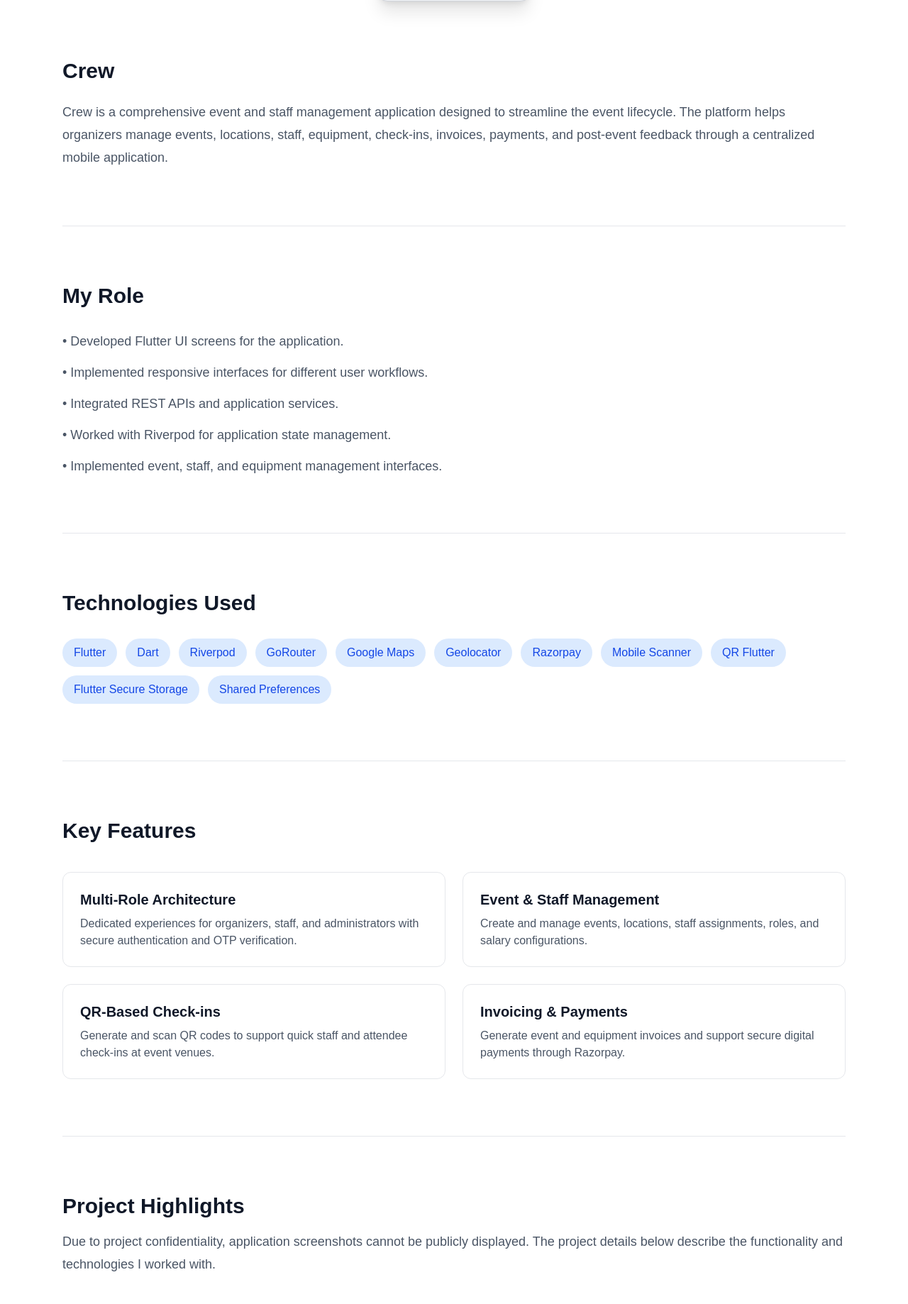
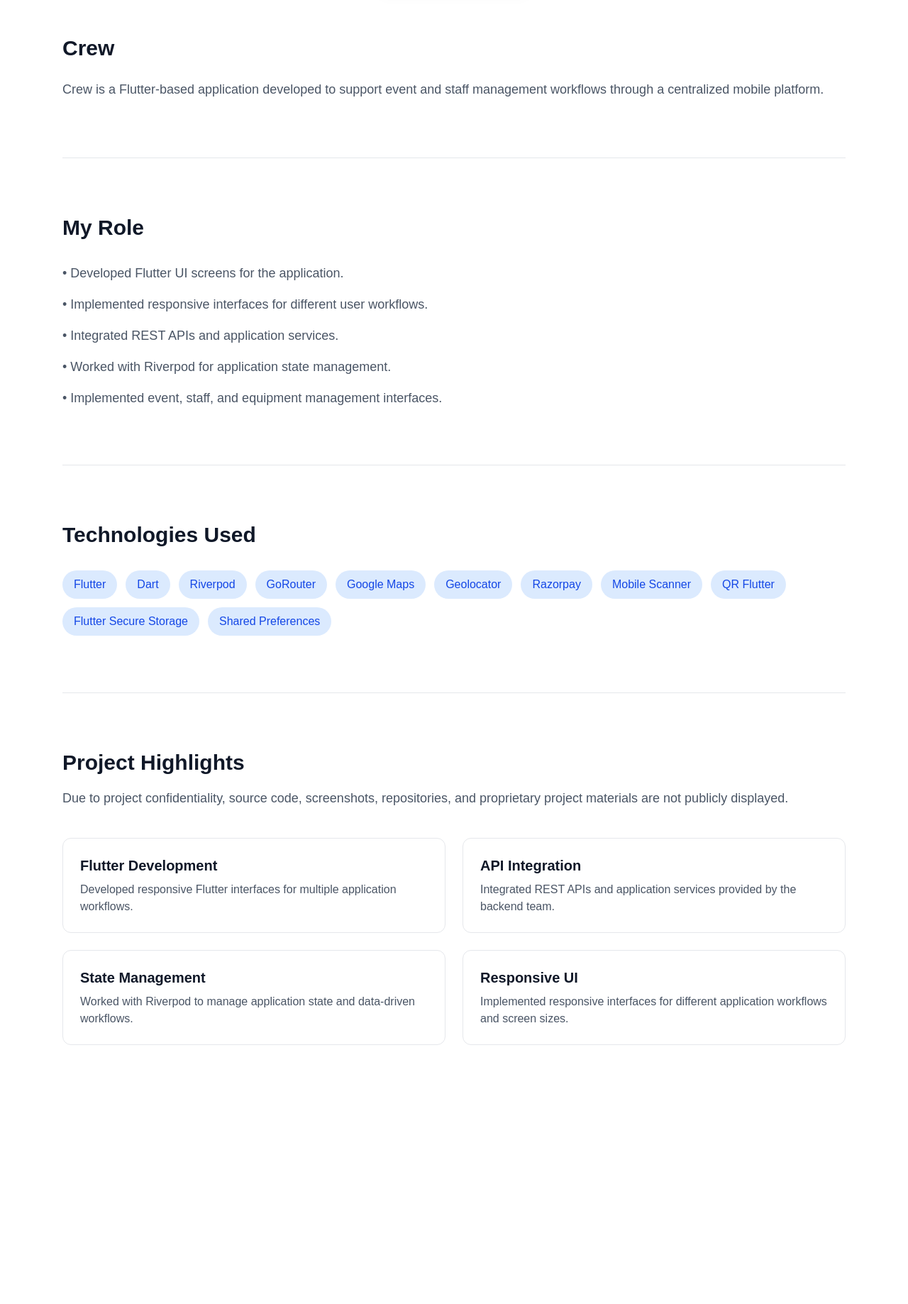
Before and after one commit to Misna-tp/misna-portfolio, a Next.js app: page /projects/crew in a window 1280 px wide. Shown: the part 622-2460 px from the top of the page at 71% size. After the commit the page ends 2175 px from the top, so only its background shows below. Built offline with nearby package versions, Linux system fonts and the light colour scheme.

Commit message:
Do changes

```diff
--- a/src/app/projects/crew/page.tsx
+++ b/src/app/projects/crew/page.tsx
@@ -6,8 +6,8 @@ import type { Metadata } from "next";
 
 export const metadata: Metadata = {
   title: "Crew | Fathima Misna",
-  description:
-    "A cross-platform Flutter application for event and staff management, including event planning, staff allocation, equipment tracking, QR check-ins, invoicing, and payments.",
+ description:
+  "A cross-platform Flutter application developed for event and staff management workflows.",
 };
 // const gallery = [
 //   {
@@ -69,10 +69,8 @@ export default function CrewProjectPage() {
  Crew
 </h1>
 <p className="mt-6 text-lg text-gray-600 dark:text-gray-300 leading-8">
-  Crew is a cross-platform event and staff management application built with
-  Flutter. It connects event organizers and staff through a centralized
-  platform for event planning, staff allocation, equipment tracking,
-  QR-based check-ins, invoicing, and payments.
+  Crew is a cross-platform Flutter application developed for
+event and staff management workflows.
 </p>
 <div className="mt-12 flex justify-center">
   <div className="w-[220px] h-[300px] rounded-2xl border border-gray-300 dark:border-gray-700 bg-gray-100 dark:bg-zinc-900 flex flex-col items-center justify-center text-center px-6 shadow-xl">
@@ -91,10 +89,8 @@ export default function CrewProjectPage() {
   </h2>
 
 <p className="mt-6 text-lg leading-8 text-gray-600 dark:text-gray-300">
-  Crew is a comprehensive event and staff management application designed to
-  streamline the event lifecycle. The platform helps organizers manage events,
-  locations, staff, equipment, check-ins, invoices, payments, and post-event
-  feedback through a centralized mobile application.
+Crew is a Flutter-based application developed to support
+event and staff management workflows through a centralized mobile platform.
 </p>
 
 </section>
@@ -119,7 +115,7 @@ export default function CrewProjectPage() {
 </div>
 </section>
 <hr className="my-20 border-gray-200 dark:border-gray-700" />
-<section className="mt-20">
+
   <h2 className="text-3xl font-bold text-gray-900 dark:text-white">
     Technologies Used
   </h2>
@@ -143,61 +139,7 @@ export default function CrewProjectPage() {
       </span>
     ))}
   </div>
-</section>
-<hr className="my-20 border-gray-200 dark:border-gray-700" />
-<section className="mt-20">
-  <h2 className="text-3xl font-bold text-gray-900 dark:text-white">
-    Key Features
-  </h2>
 
-  <div className="mt-10 grid grid-cols-1 md:grid-cols-2 gap-6">
-
-  <div className="rounded-xl border border-gray-200 dark:border-gray-700 p-6">
-   <h3 className="font-semibold text-xl text-gray-900 dark:text-white">
-  Multi-Role Architecture
-</h3>
-
-<p className="mt-2 text-gray-600 dark:text-gray-300">
-  Dedicated experiences for organizers, staff, and administrators with secure
-  authentication and OTP verification.
-</p>
-  </div>
-
-  <div className="rounded-xl border border-gray-200 dark:border-gray-700 p-6">
-   <h3 className="font-semibold text-xl text-gray-900 dark:text-white">
-  Event & Staff Management
-</h3>
-
-<p className="mt-2 text-gray-600 dark:text-gray-300">
-  Create and manage events, locations, staff assignments, roles, and salary
-  configurations.
-</p>
-  </div>
-
-  <div className="rounded-xl border border-gray-200 dark:border-gray-700 p-6">
-  <h3 className="font-semibold text-xl text-gray-900 dark:text-white">
-  QR-Based Check-ins
-</h3>
-
-<p className="mt-2 text-gray-600 dark:text-gray-300">
-  Generate and scan QR codes to support quick staff and attendee check-ins
-  at event venues.
-</p>
-  </div>
-
-  <div className="rounded-xl border border-gray-200 dark:border-gray-700 p-6">
-   <h3 className="font-semibold text-xl text-gray-900 dark:text-white">
-  Invoicing & Payments
-</h3>
-
-<p className="mt-2 text-gray-600 dark:text-gray-300">
-  Generate event and equipment invoices and support secure digital payments
-  through Razorpay.
-</p>
-  </div>
-
-</div>
-</section>
 <hr className="my-20 border-gray-200 dark:border-gray-700" />
 
 <section className="mt-20">
@@ -206,54 +148,49 @@ export default function CrewProjectPage() {
   </h2>
 
   <p className="mt-4 text-lg text-gray-600 dark:text-gray-300 leading-8">
-    Due to project confidentiality, application screenshots cannot be
-    publicly displayed. The project details below describe the functionality
-    and technologies I worked with.
+    Due to project confidentiality, source code, screenshots, repositories,
+    and proprietary project materials are not publicly displayed.
   </p>
 
   <div className="mt-10 grid grid-cols-1 md:grid-cols-2 gap-6">
 
     <div className="rounded-xl border border-gray-200 dark:border-gray-700 p-6">
       <h3 className="font-semibold text-xl text-gray-900 dark:text-white">
-        Event Management
+        Flutter Development
       </h3>
 
       <p className="mt-2 text-gray-600 dark:text-gray-300">
-        Supported event creation, editing, location management, and event
-        tracking workflows.
+        Developed responsive Flutter interfaces for multiple application workflows.
       </p>
     </div>
 
     <div className="rounded-xl border border-gray-200 dark:border-gray-700 p-6">
       <h3 className="font-semibold text-xl text-gray-900 dark:text-white">
-        Staff Management
+        API Integration
       </h3>
 
       <p className="mt-2 text-gray-600 dark:text-gray-300">
-        Implemented staff listing, staff allocation, shift management, and
-        organization-related workflows.
+        Integrated REST APIs and application services provided by the backend team.
       </p>
     </div>
-{/*
+
     <div className="rounded-xl border border-gray-200 dark:border-gray-700 p-6">
       <h3 className="font-semibold text-xl text-gray-900 dark:text-white">
-        QR & Location Features
+        State Management
       </h3>
 
       <p className="mt-2 text-gray-600 dark:text-gray-300">
-        Worked with QR scanning and location-based functionality using
-        Flutter integrations.
+        Worked with Riverpod to manage application state and data-driven workflows.
       </p>
-    </div> */}
+    </div>
 
     <div className="rounded-xl border border-gray-200 dark:border-gray-700 p-6">
       <h3 className="font-semibold text-xl text-gray-900 dark:text-white">
-        Payments & Earnings
+        Responsive UI
       </h3>
 
       <p className="mt-2 text-gray-600 dark:text-gray-300">
-        Worked with payment-related workflows and earnings management using
-        Razorpay integration.
+        Implemented responsive interfaces for different application workflows and screen sizes.
       </p>
     </div>
 
```
